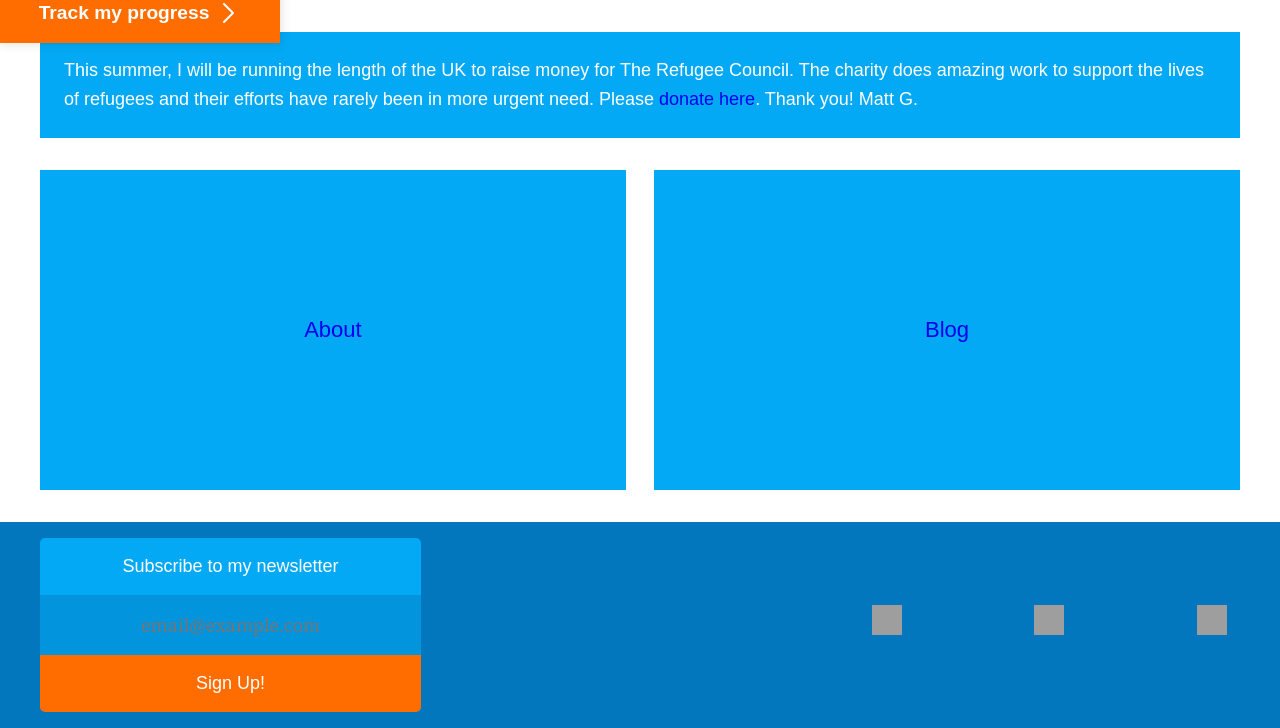
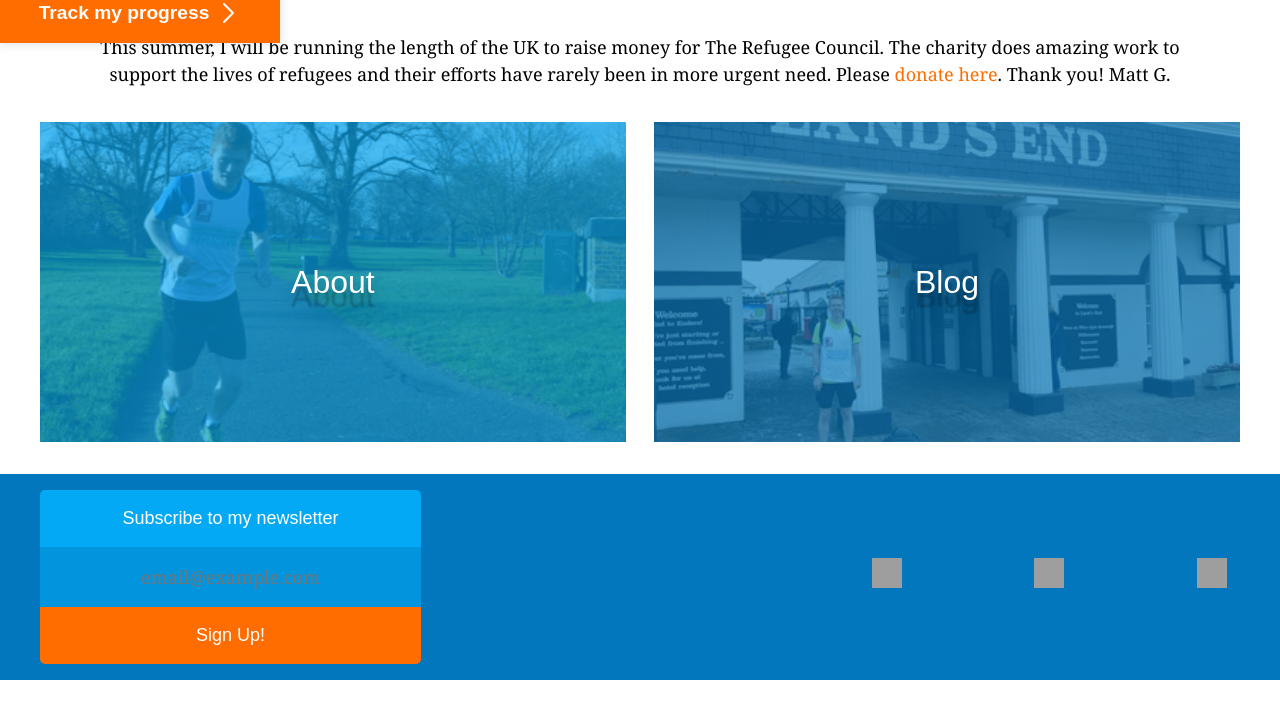
Before and after one commit to tombyers/runningforrefugees, a Jekyll site: the page built from index.html, in a window 1280 px wide, cut to the strip 857-1585 px from the top of the page. Built offline with Jekyll 4.4.1, drawn with Linux system fonts in a browser that asks for light colours; after the commit the page ends 1537 px from its top, so only the background shows below that; grey boxes are pictures that could not be loaded.

Commit message:
Updating home page

```diff
--- a/_sass/_styles.scss
+++ b/_sass/_styles.scss
@@ -10,6 +10,17 @@
     top: 10px;
     left: 3px;
     transition: all 0.3s ease;
+}
+
+.mobile-lb {
+    @include media($tablet) {
+        display: none;
+    }
+}
+.tablet-lb {
+    @include media($desktop) {
+        display: none;
+    }
 }
 
 
@@ -251,16 +262,20 @@
 /* =======================================*/
 
 #intro-banner {
-  color: white;
-  background-color: $primary-color;
-  @include padding($very-thick);
+  color: #000;
+  text-align: center;
   @include span-columns(12);
 
   p {
-    font-family: $primary-font-stack;
+    margin: $thick 0;
+    font-family: $secondary-font-stack;
     font-weight: $medium-font-weight;
+
     font-size: $p;
-    line-height: 1.6;
+    line-height: 1.5;
+  }
+  a {
+      color: $contrast-color;
   }
 }
 
@@ -270,7 +285,7 @@
   height: 0;
   overflow: hidden;
   @include media($desktop){
-    @include margin($very-very-thick null);
+    @include margin($very-very-thick 0 $thick);
   };
 }
 
@@ -285,18 +300,34 @@
 }
 
 .secondary-content {
-  text-align: center;
-  height: 320px;
-  background-color: $primary-color;
-  margin: $very-very-thick 0;
-  @include span-columns(6);
+    @include span-columns(6);
+    a {
+        @include span-columns(12);
+        margin: $thin 0 $thick;
+        font-family: $primary-font-stack;
+        text-align: center;
+        font-weight: normal;
+        font-size: $h1;
+        line-height: 320px;
+        color: #fff;
+        text-shadow: 0px 7px 10px rgba(0,0,0,0.15),
+             0px 14px 2px rgba(0,0,0,0.2),
+             0px 24px 30px rgba(0,0,0,0.2);
+        background-size: cover;
+        background-repeat: no-repeat;
+        background-position: 50% 50%;
+    }
 
-  h3 {
-    font-family: $primary-font-stack;
-    font-weight: normal;
-    font-size: $h3;
-    line-height: 320px;
-  }
+    .about-link {
+        background-image: -webkit-linear-gradient(rgba(3,169,244, 0.65), rgba(3,169,244,0.65)), url("../images/matt-run.jpg");
+        background-image: linear-gradient(rgba(3,169,244, 0.65), rgba(3,169,244, 0.65)), url("../images/matt-run.jpg");
+
+    }
+    .blog-link {
+        background-image: -webkit-linear-gradient(rgba(2,119,189, 0.65), rgba(2,119,189, 0.65)), url("../images/matt-LE.jpg");
+        background-image: linear-gradient(rgba(2,119,189, 0.65), rgba(2,119,189, 0.65)), url("../images/matt-LE.jpg");
+    }
+
 }
 
 /* =======================================*/
@@ -572,9 +603,7 @@
                 position: relative;
                 top: 10px;
             }
-
         }
-
     }
     &:hover {
         a {
--- a/index.html
+++ b/index.html
@@ -4,21 +4,19 @@ active: home
 ---
 
 <div id="page-content">
-
     <div class='embed-container'>
         <iframe src='https://www.youtube.com/embed/-xhnOZyebok' frameborder='0' allowfullscreen></iframe>
     </div>
 
     <div id="intro-banner">
-    <p>This summer, I will be running the length of the UK to raise money for The Refugee Council. The charity does amazing work to support the lives of refugees and their efforts have rarely been in more urgent need.  Please <a href="https://www.justgiving.com/mattisrunningforrefugees/">donate here</a>. Thank you! Matt G.</p>
+        <p>This summer, I will be running<br class="mobile-lb"> the length of the UK to raise <br class="tablet-lb">money for The Refugee Council.<br class="mobile-lb"> The charity does amazing work to<br class="desktop-lb"> support the lives of refugees<br class="mobile-lb"> and their efforts have rarely <br class="tablet-lb">been in more urgent need.<br class="mobile-lb"> Please <a href="https://www.justgiving.com/mattisrunningforrefugees/">donate here</a>. Thank you!<br class="mobile-lb"> Matt G.</p>
     </div>
 
     <div class="secondary-content">
-    <a href="{{ site.baseurl }}about"><h3>About</h3></a>
+        <a href="{{ site.baseurl }}about" class="about-link">About</a>
     </div>
 
     <div class="secondary-content">
-    <a href="{% for post in site.posts limit: 1 %}{{ site.baseurl }}{{ post.url }}{% endfor %}"><h3>Blog</h3></a>
+        <a href="{% for post in site.posts limit: 1 %}{{ site.baseurl }}{{ post.url }}{% endfor %}" class="blog-link">Blog</a>
     </div>
-
 </div>
```
Also changed, not shown: images/matt-LE.jpg (added), images/matt-run.jpg (added). Lines whose indentation alone changed are shown as unchanged.
